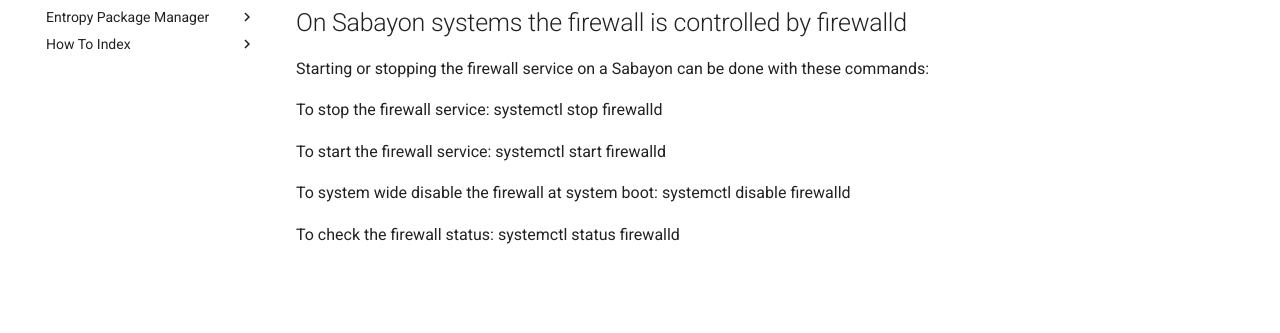
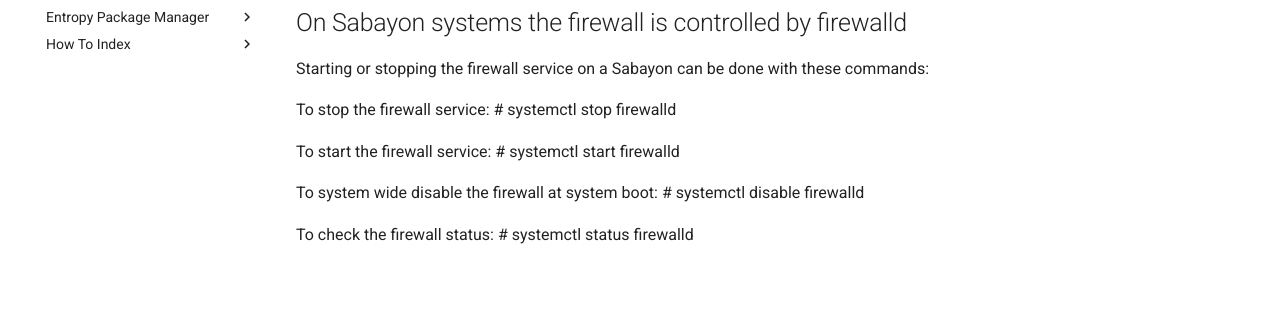
Before and after one commit to Sabayon/wiki-next, an MkDocs documentation site: the page built from docs/articles/firewall.md, in a window 1280 px wide. Shown: the part 175-508 px from the top of the page. Built offline with MkDocs 1.6.1 and Material for MkDocs 9.7.7, drawn with Linux system fonts in a browser that asks for light colours; comment, search, counter and statistics services are not loaded; old or Windows-style settings are respelled for this version of MkDocs.

```diff
--- a/docs/articles/firewall.md
+++ b/docs/articles/firewall.md
@@ -3,13 +3,13 @@
 Starting or stopping the firewall service on a Sabayon can be done with these commands:
 
 To stop the firewall service:
-  systemctl stop firewalld
+  # systemctl stop firewalld
 
 To start the firewall service:
-  systemctl start firewalld
+  # systemctl start firewalld
 
 To system wide disable the firewall at system boot:
-  systemctl disable firewalld
+  # systemctl disable firewalld
 
 To check the firewall status:
-  systemctl status firewalld
+  # systemctl status firewalld
```
